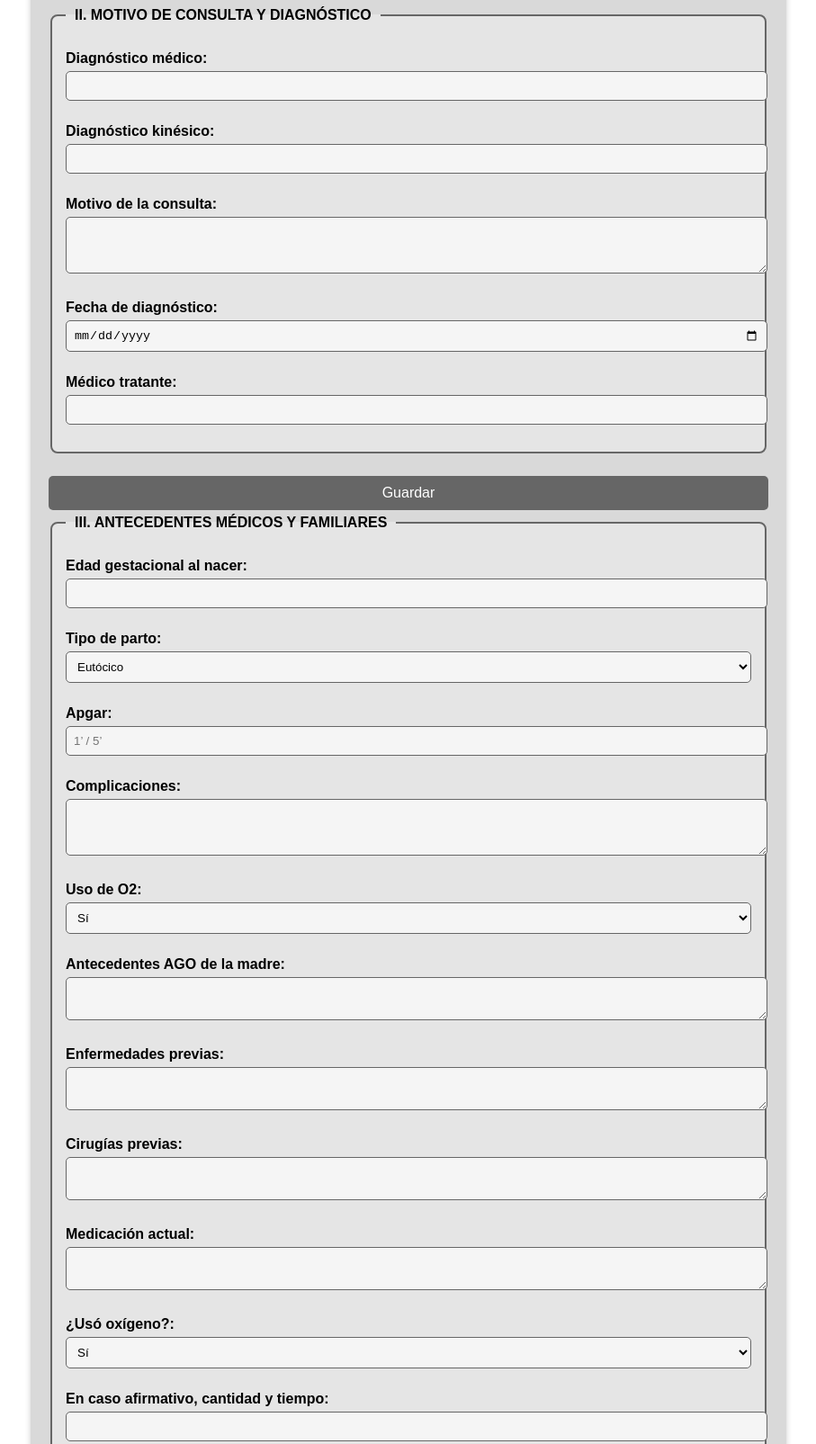
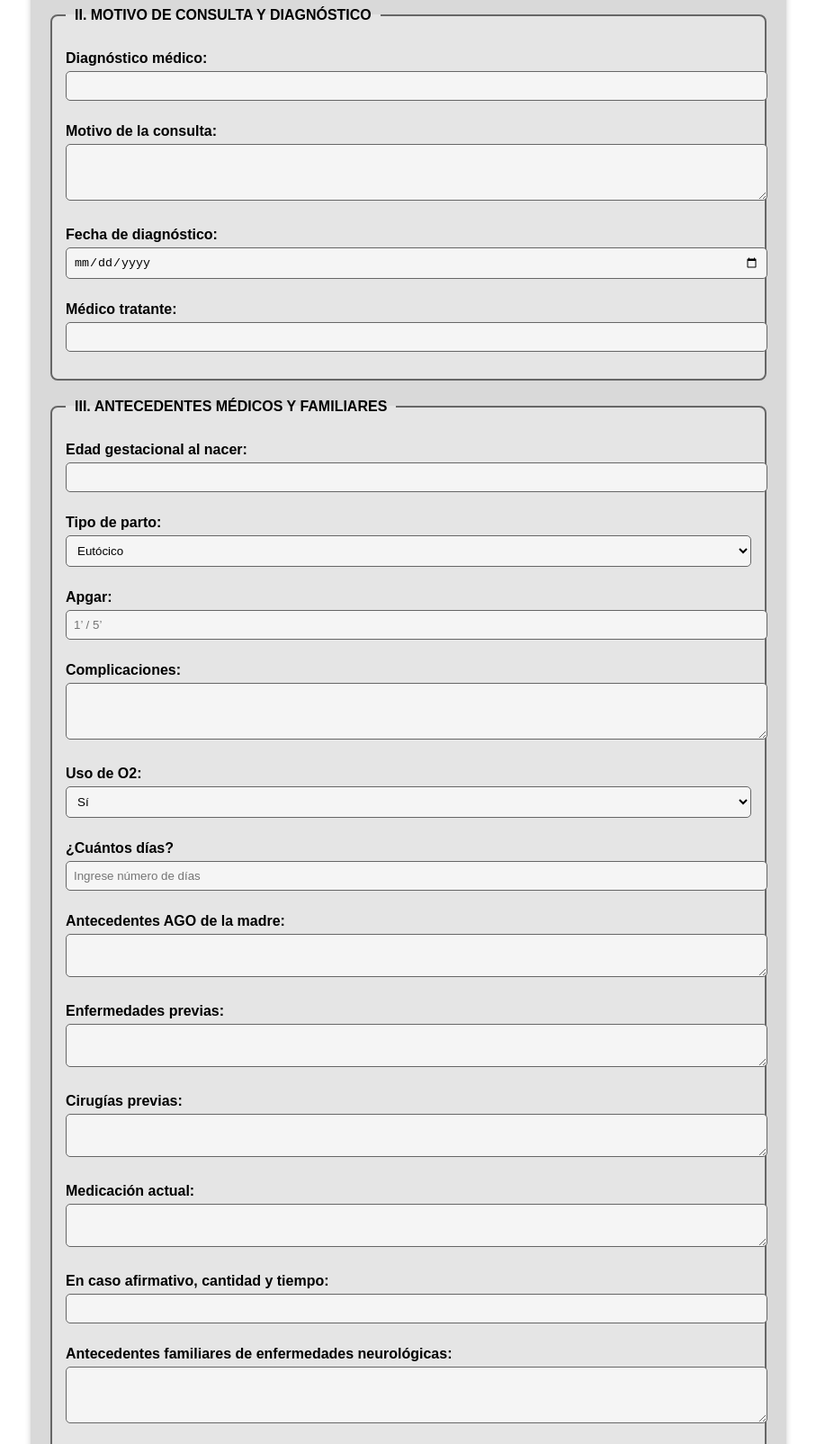
Before and after one commit to hernan025/cortex, a plain HTML site: page index.html in a window 1280 px wide. Shown: the part 1075-2680 px from the top of the page at 90% size, without its empty margins (186-1093 px from the left). Drawn offline with Linux system fonts and the light colour scheme.

Commit message:
index.html

```diff
--- a/index.html
+++ b/index.html
@@ -56,9 +56,6 @@
                 <label for="diagnostico_medico">Diagnóstico médico:</label>
                 <input type="text" id="diagnostico_medico" name="diagnostico_medico" required>
 
-                <label for="diagnostico_kinesico">Diagnóstico kinésico:</label>
-                <input type="text" id="diagnostico_kinesico" name="diagnostico_kinesico" required>
-
                 <label for="motivo_consulta">Motivo de la consulta:</label>
                 <textarea id="motivo_consulta" name="motivo_consulta" rows="3"></textarea>
 
@@ -69,7 +66,7 @@
                 <input type="text" id="medico_tratante" name="medico_tratante">
             </fieldset>
 
-            <button type="submit">Guardar</button>
+
                     <fieldset>
                 <legend><strong>III. ANTECEDENTES MÉDICOS Y FAMILIARES</strong></legend>
                 <label for="edad_gestacional">Edad gestacional al nacer:</label>
@@ -94,6 +91,9 @@
                     <option value="No">No</option>
                 </select>
 
+                <label for="dias_oxigeno">¿Cuántos días?</label>
+                <input type="number" id="dias_oxigeno" name="dias_oxigeno" min="1" placeholder="Ingrese número de días">
+
                 <label for="antecedentes_ago">Antecedentes AGO de la madre:</label>
                 <textarea id="antecedentes_ago" name="antecedentes_ago" rows="2"></textarea>
 
@@ -105,12 +105,6 @@
 
                 <label for="medicacion_actual">Medicación actual:</label>
                 <textarea id="medicacion_actual" name="medicacion_actual" rows="2"></textarea>
-
-                <label for="uso_oxigeno_paciente">¿Usó oxígeno?:</label>
-                <select id="uso_oxigeno_paciente" name="uso_oxigeno_paciente">
-                    <option value="Sí">Sí</option>
-                    <option value="No">No</option>
-                </select>
 
                 <label for="cantidad_tiempo_oxigeno">En caso afirmativo, cantidad y tiempo:</label>
                 <input type="text" id="cantidad_tiempo_oxigeno" name="cantidad_tiempo_oxigeno">
@@ -336,13 +330,14 @@
             </fieldset>
 
             <fieldset>
-                <legend><strong>VIII. FIRMA DEL PROFESIONAL TRATANTE</strong></legend>
+                <legend><strong>VIII. PROFESIONAL RESPONSABLE</strong></legend>
                 <label for="nombre_profesional">Nombre:</label>
                 <input type="text" id="nombre_profesional" name="nombre_profesional">
 
                 <label for="fecha">Fecha:</label>
                 <input type="date" id="fecha" name="fecha">
             </fieldset>
+          <button type="submit">Guardar</button>
         </form>
     </div>
 </body>
```
